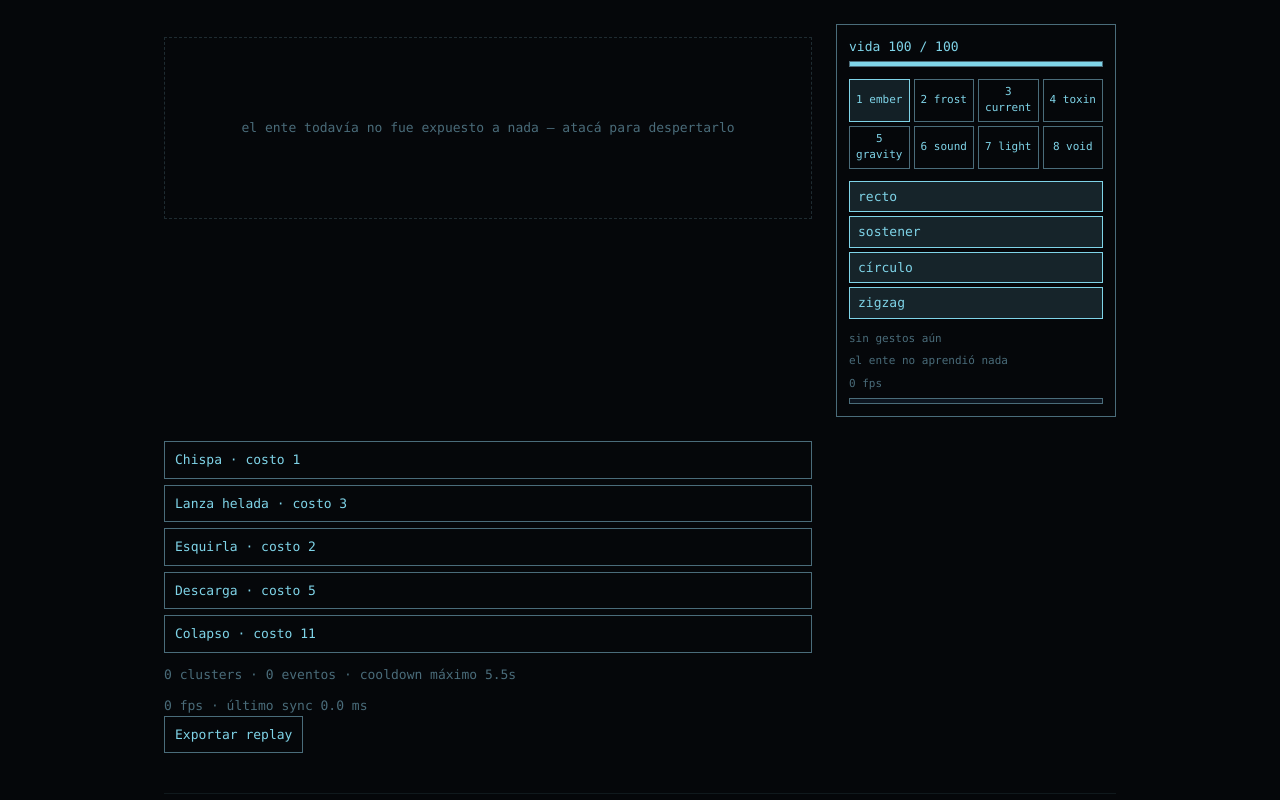
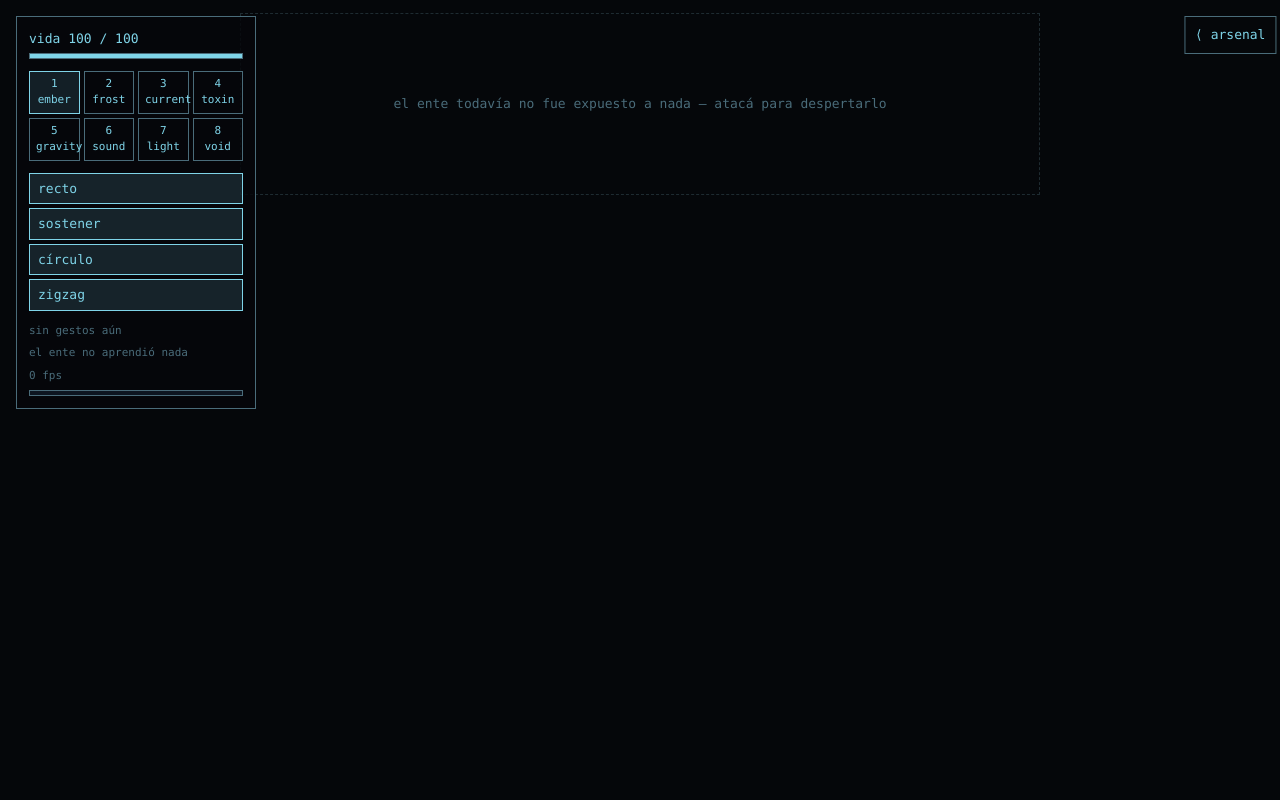
Before and after one commit to Cesahz/BeforeHeAdapts, a website built with Vite: page apps/web/index.html in a window 1280 px wide. Shown: the top 800 px of the page. Built offline with nearby package versions, Linux system fonts and the light colour scheme.

Commit message:
feat: la arena se queda con la pantalla y el ente deja de tapar el area util

```diff
--- a/apps/web/src/main.ts
+++ b/apps/web/src/main.ts
@@ -15,9 +15,10 @@ import { PREFABS, type Prefab } from "./arena/prefabs.js";
 import { replayFileName, serializeReplay } from "./arena/replay.js";
 import { CooldownError, Room } from "./arena/room.js";
 import { Builder } from "./builder/ui.js";
-import { centerOf, defaultTheme } from "@beforeheadapts/visualizer";
+import { centerOf } from "@beforeheadapts/visualizer";
 import { Hud, hudModelOf } from "./view/hud.js";
 import { LiveView } from "./view/live.js";
+import { arenaTheme } from "./view/theme.js";
 import { attachPointer } from "./view/pointer.js";
 import { pruneTracers, renderEphemeral, type Tracer } from "./view/ephemeral.js";
 
@@ -73,7 +74,7 @@ exportarBoton.textContent = "Exportar replay";
 const bitacoraLista = document.createElement("ul");
 bitacoraLista.className = "bitacora";
 
-panel.append(botonera, estado, medidor, exportarBoton, bitacoraLista);
+panel.append(botonera, estado, medidor, exportarBoton);
 
 // El HUD es DOM y vive FUERA de la escena: el §7 del diseño prohíbe animar el
 // juego con DOM. El ente y sus efectos son SVG; la vida y los cooldowns, no.
@@ -82,9 +83,35 @@ const hud = new Hud((element) => {
   log(`elemento armado: ${element}`);
 });
 
-root.append(escena, hud.element, panel);
+// --- Cajón deslizable --------------------------------------------------------
+// El Builder y los prefabs son la capa DELIBERADA (ADR 0009 §1): se usan entre
+// combate y combate, no durante. Antes vivían en una columna fija que le comía
+// el 28 % del ancho a la escena en todo momento, incluso mientras el jugador
+// dibujaba gestos y no los miraba. Ahora se corren fuera de pantalla y vuelven
+// con un botón: el combate se queda con la pantalla, que es de quien tiene que
+// ser.
+const cajon = document.createElement("aside");
+cajon.className = "cajon";
 
-const view = new LiveView(lienzo);
+const cajonBoton = document.createElement("button");
+cajonBoton.className = "cajon-tirador";
+cajonBoton.textContent = "⟨ arsenal";
+cajonBoton.addEventListener("click", () => {
+  const abierto = cajon.classList.toggle("cajon-abierto");
+  cajonBoton.textContent = abierto ? "arsenal ⟩" : "⟨ arsenal";
+});
+
+const cajonCuerpo = document.createElement("div");
+cajonCuerpo.className = "cajon-cuerpo";
+cajonCuerpo.append(panel);
+
+cajon.append(cajonBoton, cajonCuerpo);
+
+root.append(escena, hud.element, bitacoraLista, cajon);
+
+// La arena renderiza con SU tema, no con el del export: más lienzo alrededor
+// del mismo ente, que es lo que abre espacio para que un ataque viaje.
+const view = new LiveView(lienzo, {}, { theme: arenaTheme });
 
 // --- Capa efímera (ADR 0010 §2) ----------------------------------------------
 // Va en un SVG APARTE, encima del canónico y con el mismo viewBox, para que las
@@ -96,10 +123,10 @@ const view = new LiveView(lienzo);
 // aprendió — dos artefactos distintos con dos nombres distintos.
 const overlay = document.createElementNS("http://www.w3.org/2000/svg", "svg");
 overlay.setAttribute("class", "efimero");
-overlay.setAttribute("viewBox", `0 0 ${defaultTheme.size} ${defaultTheme.size}`);
+overlay.setAttribute("viewBox", `0 0 ${arenaTheme.size} ${arenaTheme.size}`);
 escena.append(overlay);
 
-const CENTER = centerOf(defaultTheme);
+const CENTER = centerOf(arenaTheme);
 let tracers: readonly Tracer[] = [];
 let cursor: { x: number; y: number } | undefined;
 
@@ -108,11 +135,12 @@ let cursor: { x: number; y: number } | undefined;
  *
  * El SVG escala a `width: 100%`, así que el factor es el ancho del contenedor
  * contra `theme.size`. Sin esta conversión el ataque nacería en un lugar
- * distinto del que apuntó el jugador en cuanto la ventana no midiera 600 px.
+ * distinto del que apuntó el jugador salvo que la ventana midiera exactamente
+ * `arenaTheme.size` píxeles — es decir, prácticamente nunca.
  */
 function aSvg(x: number, y: number): { x: number; y: number } {
   const caja = escena.getBoundingClientRect();
-  const escala = caja.width === 0 ? 1 : defaultTheme.size / caja.width;
+  const escala = caja.width === 0 ? 1 : arenaTheme.size / caja.width;
   return { x: x * escala, y: y * escala };
 }
 
@@ -249,7 +277,7 @@ const builder = new Builder(window.localStorage, {
   onLaunch: (build) => lanzar(build),
   onNotice: (mensaje) => log(mensaje),
 });
-root.append(builder.element);
+cajonCuerpo.append(builder.element);
 
 exportarBoton.addEventListener("click", () => {
   downloadText(replayFileName(room), serializeReplay(room));
@@ -282,7 +310,7 @@ function frame(): void {
       erraticity: ruidoAhora.erraticity,
       agitated: ruidoAhora.agitated,
       center: CENTER,
-      coreRadius: defaultTheme.coreRadius,
+      coreRadius: arenaTheme.coreRadius,
     },
     t,
   );
--- a/apps/web/src/style.css
+++ b/apps/web/src/style.css
@@ -17,28 +17,97 @@ body {
   background: var(--fondo);
   color: var(--tinta);
   font: 13px/1.5 ui-monospace, "SF Mono", Menlo, Consolas, monospace;
+  overflow: hidden;
 }
 
+/* El combate se queda con la pantalla y la UI flota encima.
+   La escena es cuadrada porque el viewBox del visualizador lo es: dejarla
+   estirarse deformaría el ente. Se centra y toma el lado menor de la ventana,
+   así que el jugador siempre ve la arena entera sin scrollear. */
 #arena {
-  display: grid;
-  grid-template-columns: minmax(0, 1fr) 280px;
-  gap: 24px;
-  align-items: start;
-  max-width: 1000px;
-  margin: 0 auto;
-  padding: 24px;
+  position: relative;
+  width: 100vw;
+  height: 100vh;
+  overflow: hidden;
 }
 
-@media (max-width: 720px) {
-  #arena {
-    grid-template-columns: minmax(0, 1fr);
-  }
+.escena {
+  position: absolute;
+  top: 50%;
+  left: 50%;
+  transform: translate(-50%, -50%);
+  width: min(100vw, 100vh);
+  height: min(100vw, 100vh);
 }
 
 .escena svg {
   width: 100%;
   height: auto;
   display: block;
+}
+
+/* --- Capas flotantes de UI ---------------------------------------------
+   Las tres viven sobre la escena. Solo el cajón captura el puntero por
+   defecto: el HUD y la bitácora son lectura, y si interceptaran clics
+   robarían tramos del trazo justo en los bordes de la arena. */
+
+#arena > .hud {
+  position: absolute;
+  top: 16px;
+  left: 16px;
+  width: 240px;
+  z-index: 2;
+  background: rgba(5, 7, 10, 0.82);
+  pointer-events: none;
+}
+
+/* Los elementos del HUD sí son botones: se les devuelve el puntero. */
+#arena > .hud button {
+  pointer-events: auto;
+}
+
+#arena > .bitacora {
+  position: absolute;
+  bottom: 16px;
+  left: 16px;
+  width: 320px;
+  max-height: 40vh;
+  overflow: hidden;
+  z-index: 2;
+  pointer-events: none;
+}
+
+/* --- Cajón deslizable (arsenal) --- */
+
+.cajon {
+  position: absolute;
+  top: 0;
+  right: 0;
+  height: 100vh;
+  z-index: 3;
+  display: flex;
+  align-items: flex-start;
+  transform: translateX(calc(100% - 96px));
+  transition: transform 180ms ease-out;
+}
+
+.cajon-abierto {
+  transform: translateX(0);
+}
+
+.cajon-tirador {
+  margin: 16px 8px 0 0;
+  white-space: nowrap;
+  background: var(--fondo);
+}
+
+.cajon-cuerpo {
+  width: 320px;
+  height: 100vh;
+  padding: 16px;
+  overflow-y: auto;
+  border-left: 1px solid var(--tenue);
+  background: rgba(5, 7, 10, 0.94);
 }
 
 .botonera {
@@ -100,8 +169,8 @@ button:disabled {
 /* --- Builder --- */
 
 .builder {
-  grid-column: 1 / -1;
   border-top: 1px solid #10191d;
+  margin-top: 20px;
   padding-top: 20px;
 }
 
--- a/apps/web/src/view/live.ts
+++ b/apps/web/src/view/live.ts
@@ -23,6 +23,7 @@ import {
   renderFrame,
   type DenseFrame,
   type Frame,
+  type RenderOptions,
 } from "@beforeheadapts/visualizer";
 import type { EventLog, PolicyInput } from "@beforeheadapts/core";
 
@@ -78,6 +79,12 @@ export class LiveView {
   constructor(
     private readonly container: { innerHTML: string },
     private readonly config: PolicyInput = {},
+    /**
+     * Opciones de render. La arena pasa su propio tema (ver `view/theme.ts`):
+     * el lienzo del combate es más ancho que el del gif exportado, y esa
+     * diferencia vive declarada acá y no escondida en el renderizador.
+     */
+    private readonly render: RenderOptions = {},
   ) {}
 
   get stats(): LiveStats {
@@ -175,7 +182,7 @@ export class LiveView {
     const end = this.#playhead + 1;
     const start = Math.max(0, end - WINDOW * DEFAULT_STEPS);
     const ventana = this.#dense.slice(start, end);
-    const svg = renderFrame(ventana, ventana.length - 1);
+    const svg = renderFrame(ventana, ventana.length - 1, this.render);
 
     // Escribir el DOM solo cuando el dibujo cambió: entre dos cuadros idénticos
     // no hay nada que actualizar, y el SVG es determinista byte a byte, así que
--- /dev/null
+++ b/apps/web/src/view/theme.test.ts
@@ -0,0 +1,42 @@
+import { describe, expect, it } from "vitest";
+import { defaultTheme } from "@beforeheadapts/visualizer";
+import { ARENA_SIZE, arenaTheme } from "./theme.js";
+
+// Estos tests fijan la razón de existir del tema de arena, no sus números.
+// El defecto que corrigen —"el ente tapa casi toda el área útil, los ataques no
+// tienen recorrido"— es de proporción, así que lo que se testea es la
+// proporción: si mañana alguien agranda el ente o achica el lienzo hasta volver
+// a taparlo todo, esto se pone rojo antes que el playtest.
+
+describe("tema de la arena", () => {
+  it("deja arrabal entre la órbita exterior y el borde del lienzo", () => {
+    const mitad = arenaTheme.size / 2;
+    const arrabal = mitad - arenaTheme.orbitOuter;
+    // Al menos un radio de ente de aire por fuera de la órbita: es el espacio
+    // por donde un ataque puede verse VIAJAR antes de tocar nada.
+    expect(arrabal).toBeGreaterThanOrEqual(arenaTheme.coreRadius);
+  });
+
+  it("le da al ente menos de un quinto del ancho del lienzo", () => {
+    const ocupacion = (arenaTheme.coreRadius * 2) / arenaTheme.size;
+    expect(ocupacion).toBeLessThan(0.2);
+    // Y es estrictamente más aire que el tema de export, que está calibrado
+    // para un gif donde el ente ES el encuadre.
+    const ocupacionExport = (defaultTheme.coreRadius * 2) / defaultTheme.size;
+    expect(ocupacion).toBeLessThan(ocupacionExport);
+  });
+
+  it("no toca el tema de export", () => {
+    // La Ley de arquitectura §3: los fixtures golden están calibrados contra el
+    // default. El tema de arena es un tema APARTE, nunca una mutación del otro.
+    expect(defaultTheme.size).toBe(600);
+    expect(arenaTheme.size).toBe(ARENA_SIZE);
+    expect(arenaTheme).not.toBe(defaultTheme);
+  });
+
+  it("escala la onda del snap con el lienzo", () => {
+    // Sin esto el salto discreto —el evento que la arena existe para mostrar—
+    // queda como un destello chico en el medio en vez de barrer la pantalla.
+    expect(arenaTheme.shockwaveRadius).toBeGreaterThan(arenaTheme.orbitOuter);
+  });
+});
--- /dev/null
+++ b/apps/web/src/view/theme.ts
@@ -0,0 +1,43 @@
+// view/theme.ts — el tema de la ARENA, distinto del tema de export.
+//
+// `defaultTheme` está calibrado para el replay exportado: un gif cuadrado donde
+// el ente llena el cuadro porque el ente ES el tema del clip. En la arena eso
+// mismo es un defecto de diseño: con `orbitOuter: 280` sobre `size: 600` (mitad
+// = 300), la órbita de clusters roza el borde del lienzo y no queda espacio por
+// donde un ataque VIAJE. El autor lo reportó como "el ente tapa casi toda el
+// área útil, los ataques no tienen recorrido", y tenía razón: no era el layout
+// del CSS, era el tema.
+//
+// La corrección es agrandar el LIENZO, no achicar el ente: el ente conserva su
+// `coreRadius` y sus órbitas casi intactos, y el cuadro crece a su alrededor.
+// Así el ente se lee igual de sólido y aparece el arrabal por donde el combate
+// puede ocurrir.
+//
+// Va como tema propio y no como cambio de `defaultTheme` porque los fixtures
+// golden del visualizador están calibrados contra el default: cambiarlo sería
+// reescribir la referencia de todos los replays viejos, que es exactamente lo
+// que la Ley de arquitectura §3 prohíbe. `RenderOptions.theme` existe para esto.
+
+import { defaultTheme, type Theme } from "@beforeheadapts/visualizer";
+
+/**
+ * Lienzo de la arena. 1.000 contra los 600 del export: el ente pasa de ocupar
+ * el 30 % del ancho al 18 %, y la órbita exterior deja 140 unidades de arrabal
+ * en vez de 20.
+ */
+export const ARENA_SIZE = 1000;
+
+export const arenaTheme: Theme = Object.freeze({
+  ...defaultTheme,
+  size: ARENA_SIZE,
+  // El ente y sus órbitas crecen mucho menos que el lienzo: ahí está el espacio
+  // nuevo. Las órbitas sí se separan un poco entre sí, porque con más aire la
+  // distancia entre "confianza plena" y "borde del olvido" se vuelve legible.
+  coreRadius: 90,
+  orbitInner: 210,
+  orbitOuter: 360,
+  // La onda del snap se mide desde el centro: si no crece con el lienzo, el
+  // salto discreto —el evento más importante que dibuja la arena— pasa a ser un
+  // destello chico en el medio en vez de barrer la pantalla.
+  shockwaveRadius: 460,
+});
```
